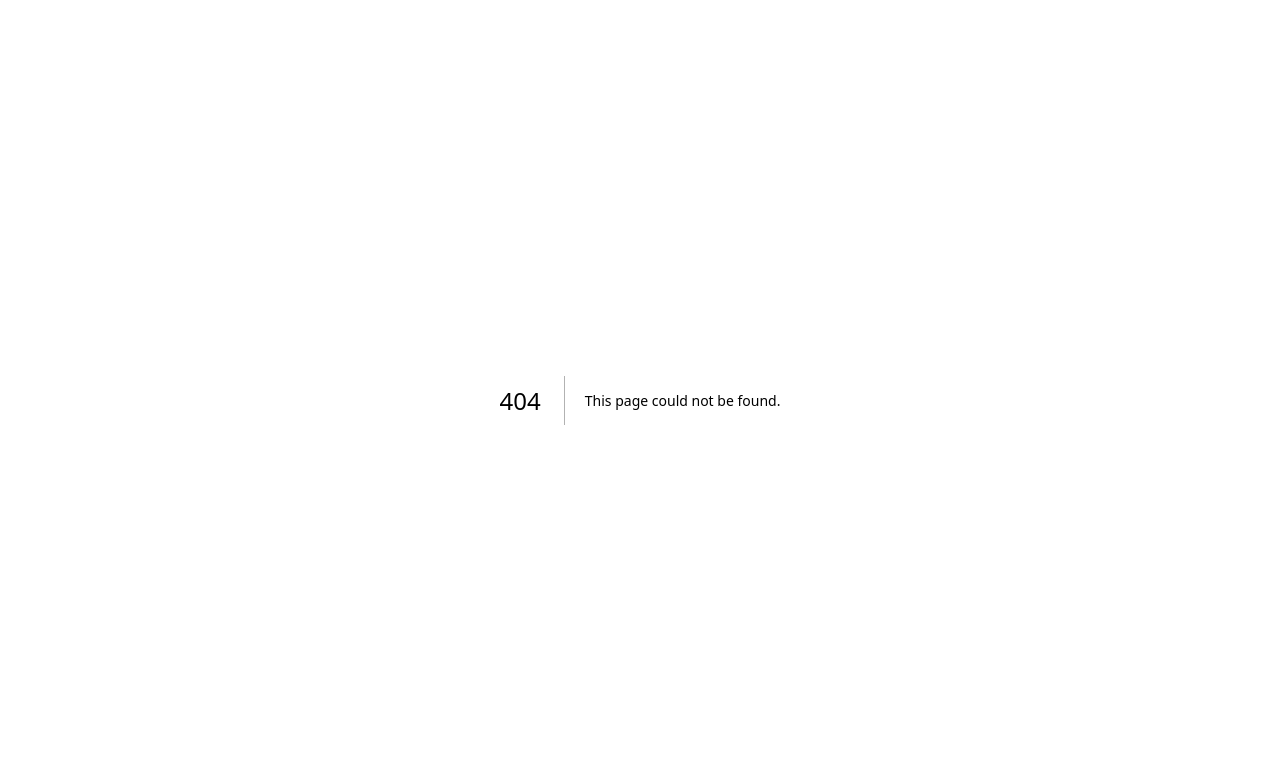
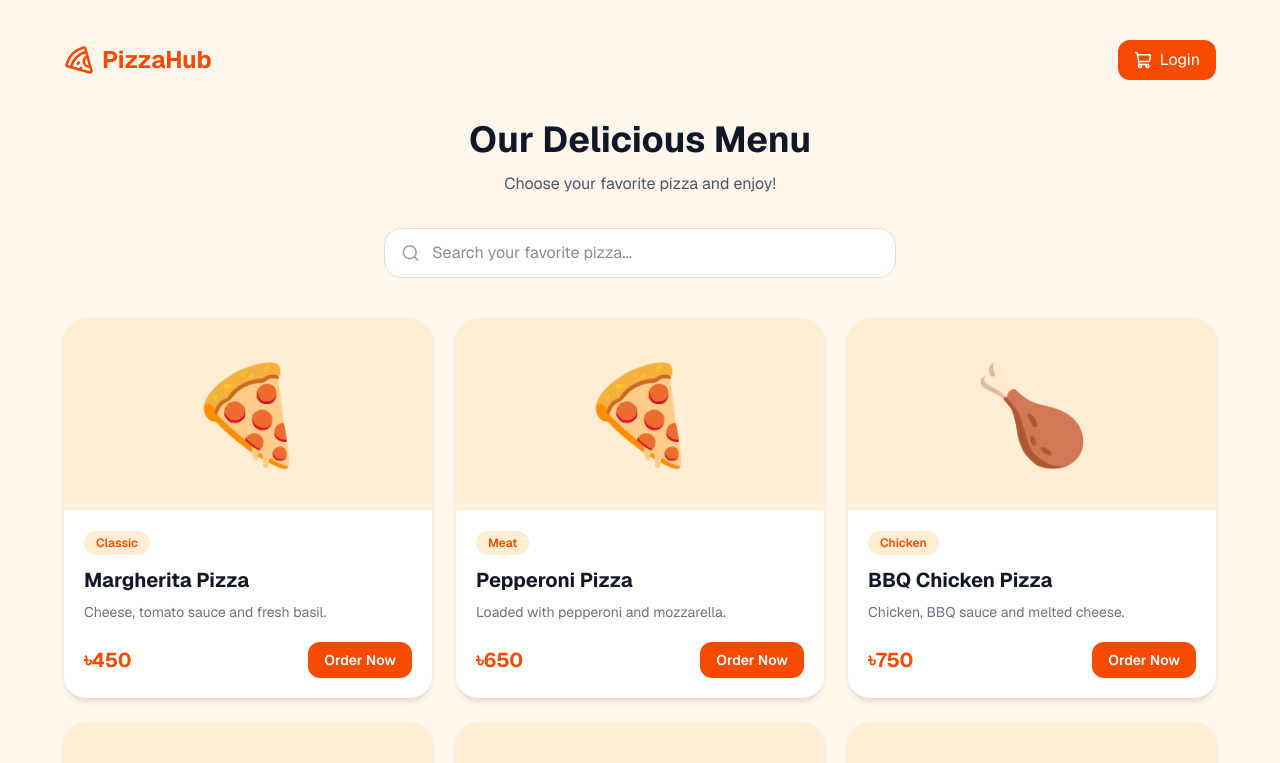
Before and after one commit to NayeemurRahman0017/pizzahub, a Next.js app: page /register/menu in a window 1280 px wide. Before the commit this address had no page. Shown: the top 763 px of the page. Built offline with nearby package versions, Linux system fonts and the light colour scheme.

Commit message:
Create pizza menu page

```diff
--- /dev/null
+++ b/src/app/register/menu/page.tsx
@@ -0,0 +1,154 @@
+"use client";
+
+import Link from "next/link";
+import { useState } from "react";
+import { Pizza, ShoppingCart, Search } from "lucide-react";
+
+const pizzas = [
+  {
+    id: 1,
+    name: "Margherita Pizza",
+    category: "Classic",
+    price: 450,
+    description: "Cheese, tomato sauce and fresh basil.",
+    emoji: "🍕",
+  },
+  {
+    id: 2,
+    name: "Pepperoni Pizza",
+    category: "Meat",
+    price: 650,
+    description: "Loaded with pepperoni and mozzarella.",
+    emoji: "🍕",
+  },
+  {
+    id: 3,
+    name: "BBQ Chicken Pizza",
+    category: "Chicken",
+    price: 750,
+    description: "Chicken, BBQ sauce and melted cheese.",
+    emoji: "🍗",
+  },
+  {
+    id: 4,
+    name: "Vegetable Pizza",
+    category: "Vegetarian",
+    price: 500,
+    description: "Fresh vegetables and delicious cheese.",
+    emoji: "🥦",
+  },
+  {
+    id: 5,
+    name: "Cheese Lovers Pizza",
+    category: "Classic",
+    price: 600,
+    description: "A delicious mix of different cheeses.",
+    emoji: "🧀",
+  },
+  {
+    id: 6,
+    name: "Spicy Chicken Pizza",
+    category: "Chicken",
+    price: 700,
+    description: "Spicy chicken with special sauce.",
+    emoji: "🌶️",
+  },
+];
+
+export default function MenuPage() {
+  const [search, setSearch] = useState("");
+
+  const filteredPizzas = pizzas.filter((pizza) =>
+    pizza.name.toLowerCase().includes(search.toLowerCase())
+  );
+
+  return (
+    <main className="min-h-screen bg-orange-50 px-4 py-10">
+      <div className="mx-auto max-w-6xl">
+        <nav className="mb-10 flex items-center justify-between">
+          <Link
+            href="/"
+            className="flex items-center gap-2 text-2xl font-bold text-orange-600"
+          >
+            <Pizza size={30} />
+            PizzaHub
+          </Link>
+
+          <Link
+            href="/login"
+            className="flex items-center gap-2 rounded-lg bg-orange-600 px-4 py-2 text-white hover:bg-orange-700"
+          >
+            <ShoppingCart size={18} />
+            Login
+          </Link>
+        </nav>
+
+        <div className="mb-8 text-center">
+          <h1 className="text-4xl font-bold text-gray-900">
+            Our Delicious Menu
+          </h1>
+          <p className="mt-3 text-gray-600">
+            Choose your favorite pizza and enjoy!
+          </p>
+        </div>
+
+        <div className="mx-auto mb-10 flex max-w-lg items-center rounded-xl border bg-white px-4">
+          <Search className="text-gray-400" size={20} />
+          <input
+            type="text"
+            placeholder="Search your favorite pizza..."
+            value={search}
+            onChange={(e) => setSearch(e.target.value)}
+            className="w-full bg-transparent px-3 py-3 outline-none"
+          />
+        </div>
+
+        <div className="grid gap-6 sm:grid-cols-2 lg:grid-cols-3">
+          {filteredPizzas.map((pizza) => (
+            <div
+              key={pizza.id}
+              className="overflow-hidden rounded-2xl bg-white shadow-md transition hover:-translate-y-1 hover:shadow-xl"
+            >
+              <div className="flex h-48 items-center justify-center bg-orange-100 text-8xl">
+                {pizza.emoji}
+              </div>
+
+              <div className="p-5">
+                <span className="rounded-full bg-orange-100 px-3 py-1 text-xs font-semibold text-orange-600">
+                  {pizza.category}
+                </span>
+
+                <h2 className="mt-3 text-xl font-bold text-gray-900">
+                  {pizza.name}
+                </h2>
+
+                <p className="mt-2 text-sm text-gray-500">
+                  {pizza.description}
+                </p>
+
+                <div className="mt-5 flex items-center justify-between">
+                  <span className="text-xl font-bold text-orange-600">
+                    ৳{pizza.price}
+                  </span>
+
+                  <Link
+                    href="/login"
+                    className="rounded-lg bg-orange-600 px-4 py-2 text-sm font-semibold text-white hover:bg-orange-700"
+                  >
+                    Order Now
+                  </Link>
+                </div>
+              </div>
+            </div>
+          ))}
+        </div>
+
+        {filteredPizzas.length === 0 && (
+          <p className="py-10 text-center text-gray-500">
+            No pizza found!
+          </p>
+        )}
+      </div>
+    </main>
+  );
+}
```
